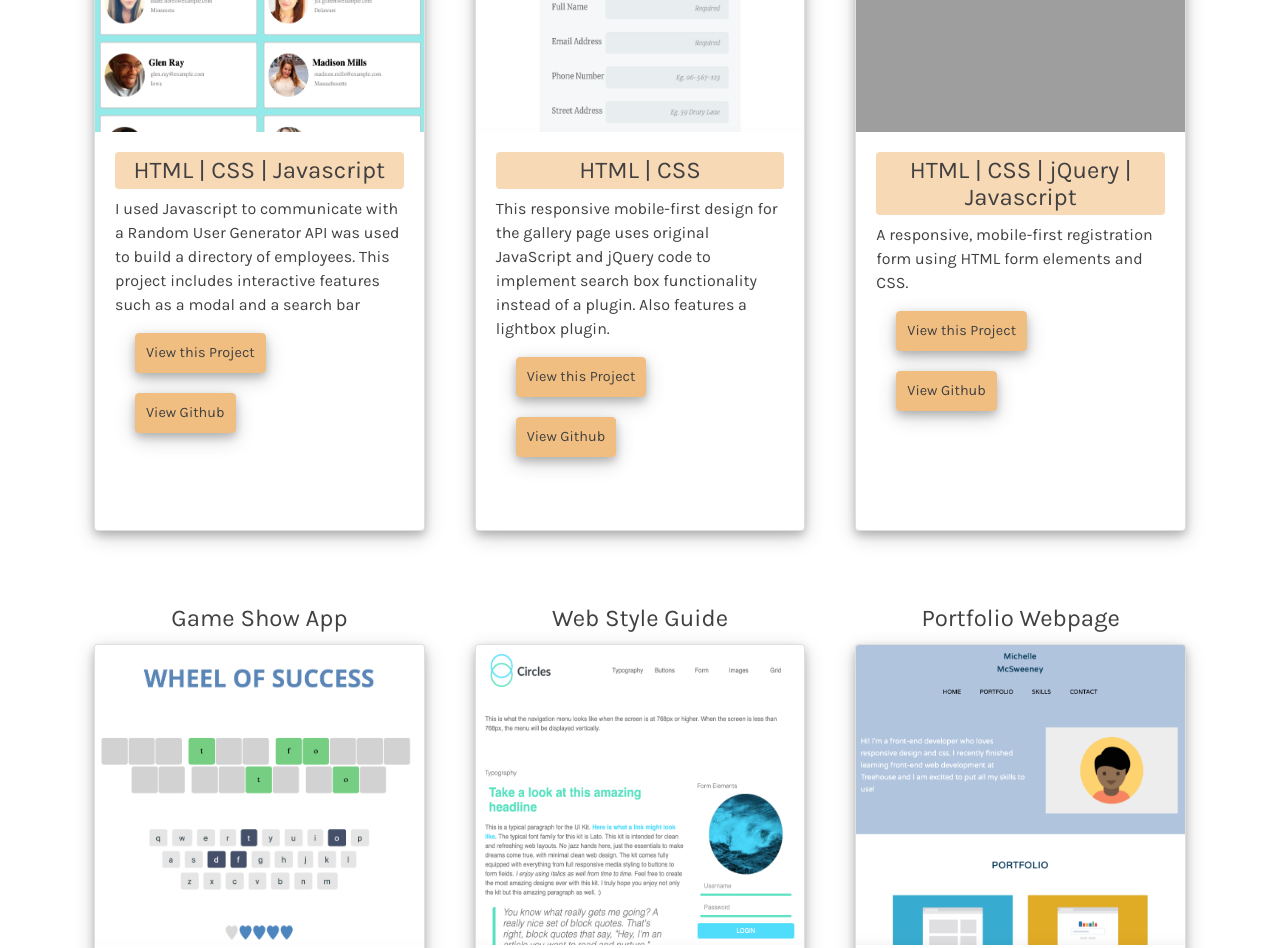
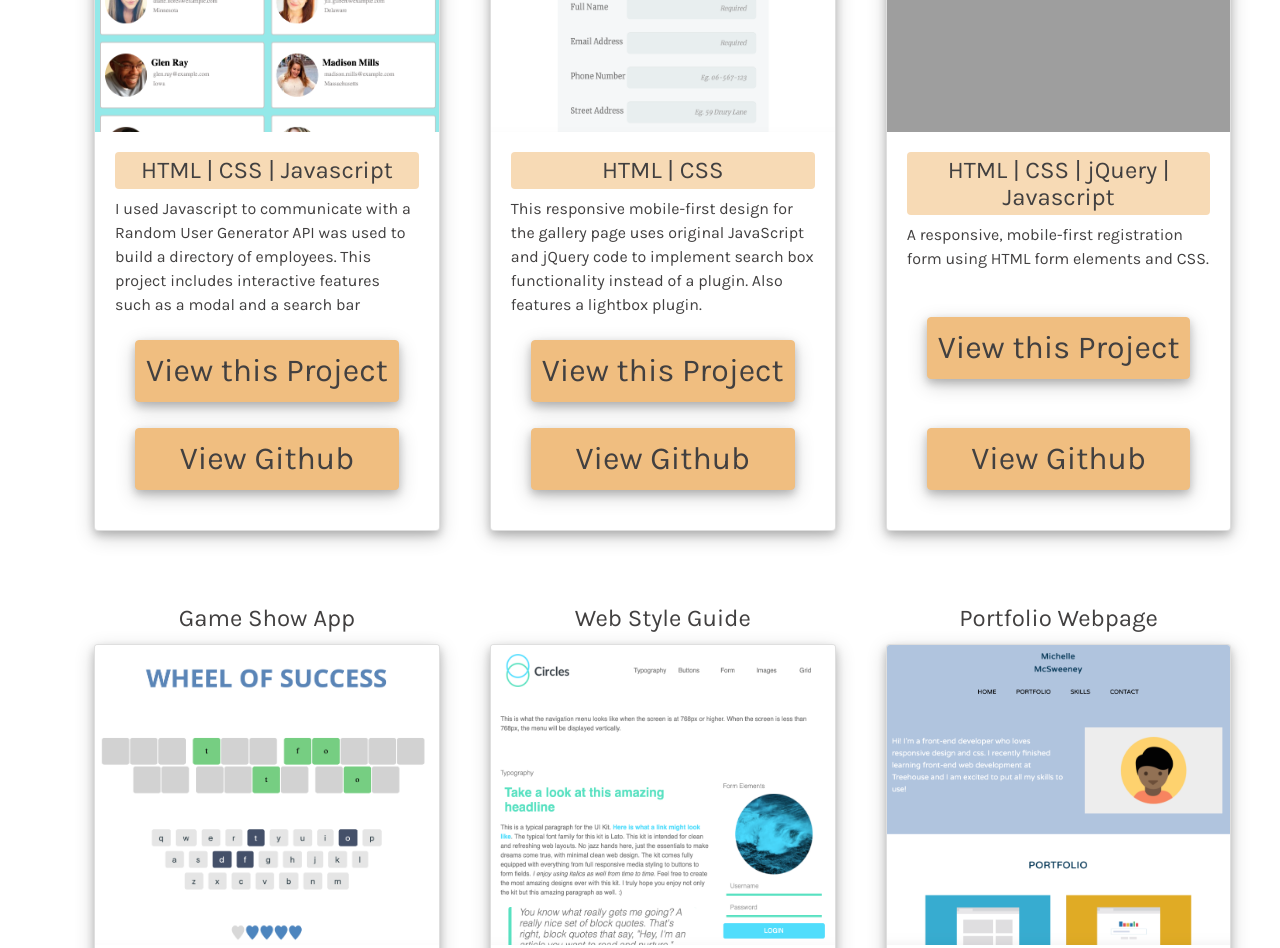
Before and after one commit to shellymcs/Techdegree-project-9, a plain HTML site: page index.html in a window 1280 px wide. Shown: the part 1720-2668 px from the top of the page. Drawn offline with nearby package versions, Linux system fonts and the light colour scheme; grey boxes are pictures that could not be loaded.

Commit message:
Update styles.css

```diff
--- a/css/styles.css
+++ b/css/styles.css
@@ -261,9 +261,13 @@ footer{
     height: 300px;
 }
 
+.card-body{
+    display: flex;
+    flex-direction: column;
+}
+
 .card-btn{
     margin: auto 20px 20px 20px;
-    font-size: 1em;
  }
 }
 
@@ -292,8 +296,4 @@ footer{
 
     }
 
-    .card-btn{
-        font-size: 0.9em;
-     }
-
 }
```
